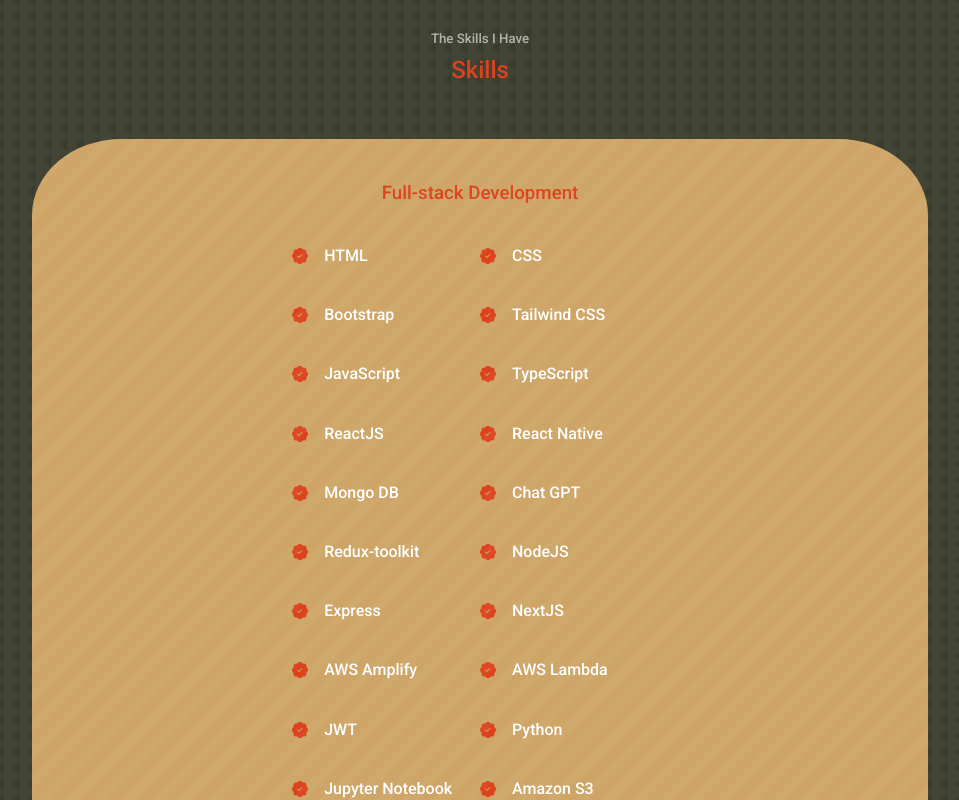
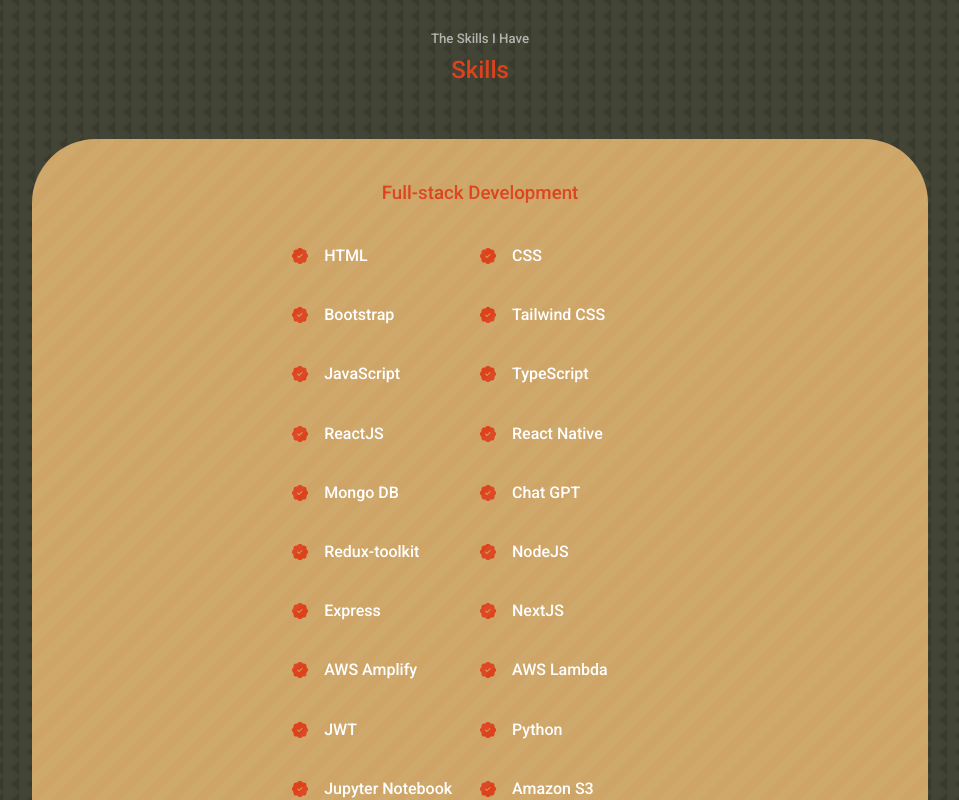
Before and after one commit to BrianCarela/Portfolio, a React (Create React App) app: page / in a window 1280 px wide. Shown: the part 1160-1960 px from the top of the page, without its empty margins (160-1119 px from the left). Built offline with nearby package versions, Linux system fonts and the light colour scheme.

Commit message:
Update index.css

```diff
--- a/src/index.css
+++ b/src/index.css
@@ -174,7 +174,7 @@
 
 /* Reusable class for sand-colored containers with stripes */
 .sand-stripes {
-  border-radius: 10%;
+  border-radius: 4rem;
   width: 70%; /* keeping relatively the same width*/
   position: relative; /* Ensure proper positioning for the pseudo-element */
   overflow: hidden; /* Hide overflow from the pseudo-element */
```
